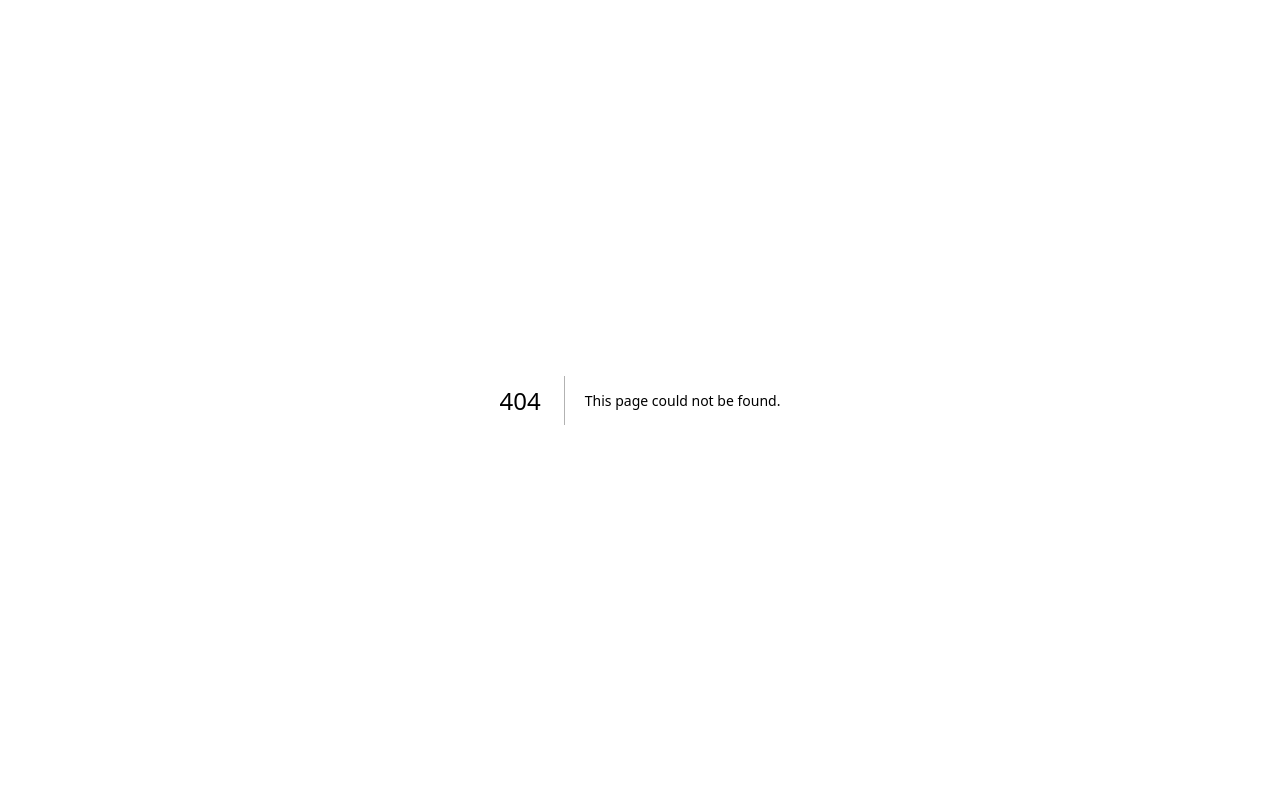
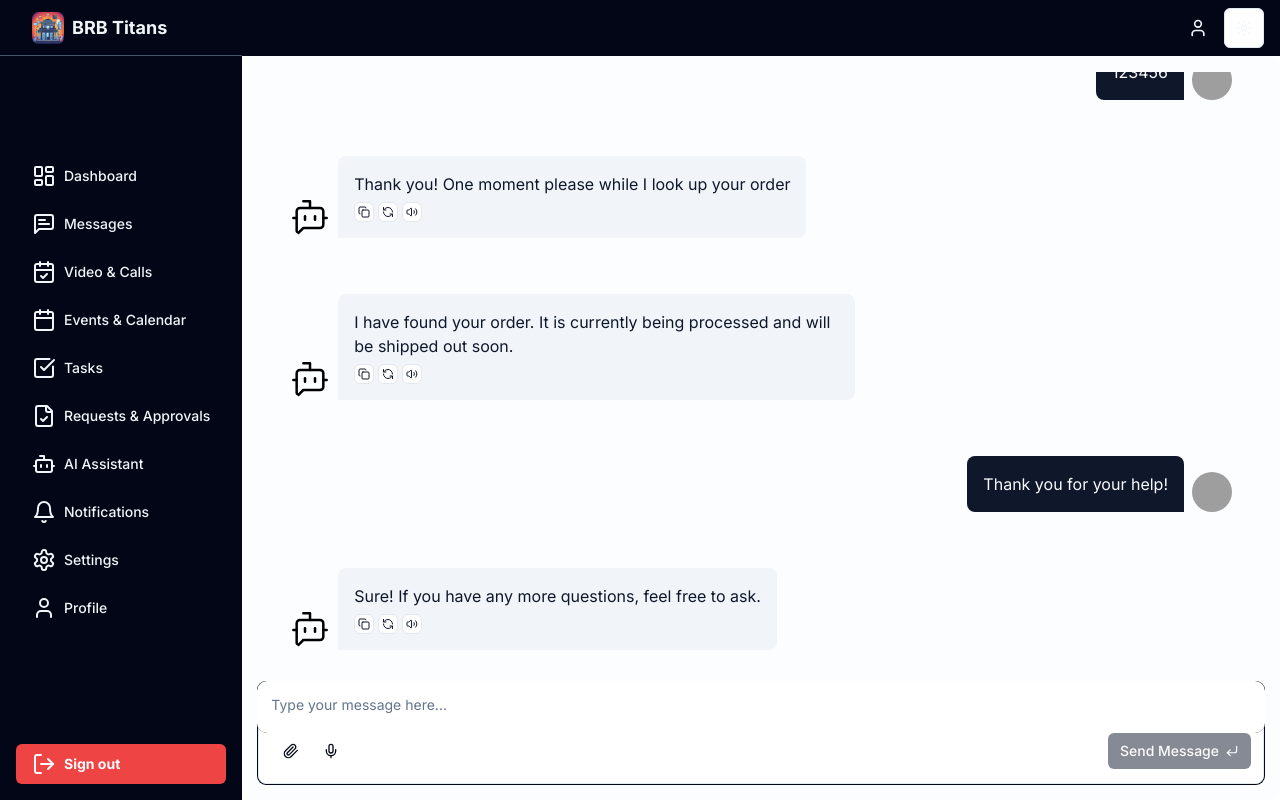
Before and after one commit to Shavkatjon-O/BRB_Hackcelerator_2024_Frontend, a Next.js app: page /dashboard/chatbot in a window 1280 px wide. Before the commit this address had no page. Built offline with nearby package versions, Linux system fonts and the light colour scheme; grey boxes are pictures that could not be loaded.

Commit message:
feat: chatbot design

```diff
--- /dev/null
+++ b/src/app/dashboard/chatbot/page.tsx
@@ -0,0 +1,199 @@
+'use client'
+
+import { Avatar, AvatarFallback, AvatarImage } from "@/components/ui/avatar";
+import { Button } from "@/components/ui/button";
+import { ChatBubble, ChatBubbleAvatar, ChatBubbleMessage } from "@/components/ui/chat/chat-bubble";
+import { ChatInput } from "@/components/ui/chat/chat-input";
+import { ChatMessageList } from "@/components/ui/chat/chat-message-list";
+import useChatStore from "@/hooks/useChatStore";
+import { AnimatePresence, motion } from "framer-motion";
+import { CopyIcon, CornerDownLeft, Mic, Paperclip, RefreshCcw, Volume2 } from "lucide-react";
+import { useEffect, useRef, useState } from "react";
+
+
+const ChatAiIcons = [
+  {
+    icon: CopyIcon,
+    label: "Copy",
+  },
+  {
+    icon: RefreshCcw,
+    label: "Refresh",
+  },
+  {
+    icon: Volume2,
+    label: "Volume",
+  },
+]
+
+export default function Page() {
+  const messages = useChatStore((state) => state.chatBotMessages);
+  const setMessages = useChatStore((state) => state.setchatBotMessages);
+  const selectedUser = useChatStore((state) => state.selectedUser);
+  const input = useChatStore((state) => state.input);
+  const setInput = useChatStore((state) => state.setInput);
+  const handleInputChange = useChatStore((state) => state.handleInputChange);
+  const hasInitialAIResponse = useChatStore((state) => state.hasInitialAIResponse);
+  const setHasInitialAIResponse = useChatStore((state) => state.setHasInitialAIResponse);
+  const [isLoading, setisLoading] = useState(false)
+
+  const messagesContainerRef = useRef<HTMLDivElement>(null);
+
+  const inputRef = useRef<HTMLTextAreaElement>(null);
+  const formRef = useRef<HTMLFormElement>(null);
+
+  const getMessageVariant = (role: string) => role === "ai" ? "received" : "sent";
+  useEffect(() => {
+    if (messagesContainerRef.current) {
+      messagesContainerRef.current.scrollTop = messagesContainerRef.current.scrollHeight;
+    }
+  }, [messages]);
+
+  const handleKeyDown = (e: React.KeyboardEvent<HTMLTextAreaElement>) => {
+    if (e.key === "Enter" && !e.shiftKey) {
+      handleSendMessage(e as unknown as React.FormEvent<HTMLFormElement>);
+    }
+  }
+
+  const handleSendMessage = (e: React.FormEvent<HTMLFormElement>) => {
+    e.preventDefault();
+    if (!input) return;
+
+    setMessages((messages) => [
+      ...messages,
+      {
+        id: messages.length + 1,
+        avatar: selectedUser.avatar,
+        name: selectedUser.name,
+        role: "user",
+        message: input,
+      }
+    ]);
+
+    setInput("");
+    formRef.current?.reset();
+  }
+
+  useEffect(() => {
+    if (inputRef.current) {
+      inputRef.current.focus();
+    }
+
+    // Simulate AI response
+    if (!hasInitialAIResponse) {
+      setisLoading(true);
+      setTimeout(() => {
+        setMessages((messages) => [
+          ...messages.slice(0, messages.length - 1),
+          {
+            id: messages.length + 1,
+            avatar: "/chatbot.svg",
+            name: "ChatBot",
+            role: "ai",
+            message: "Sure! If you have any more questions, feel free to ask.",
+          }
+        ]);
+        setisLoading(false);
+        setHasInitialAIResponse(true);
+      }, 2500);
+    }
+
+  }, []);
+
+  return (
+    <div className="h-full w-full">
+      <div className="relative flex h-full flex-col rounded-xl bg-muted/20 dark:bg-muted/40 p-4 lg:col-span-2">
+        <ChatMessageList ref={messagesContainerRef}>
+          {/* Chat messages */}
+          <AnimatePresence>
+            {messages.map((message, index) => {
+              const variant = getMessageVariant(message.role!);
+              return (
+                <motion.div
+                  key={index}
+                  layout
+                  initial={{ opacity: 0, scale: 1, y: 50, x: 0 }}
+                  animate={{ opacity: 1, scale: 1, y: 0, x: 0 }}
+                  exit={{ opacity: 0, scale: 1, y: 1, x: 0 }}
+                  transition={{
+                    opacity: { duration: 0.1 },
+                    layout: {
+                      type: "spring",
+                      bounce: 0.3,
+                      duration: index * 0.05 + 0.2,
+                    },
+                  }}
+                  style={{ originX: 0.5, originY: 0.5 }}
+                  className="flex flex-col gap-2 p-4"
+                >
+                  <ChatBubble key={index} variant={variant}>
+                    <Avatar >
+                      <AvatarImage src={message.avatar} alt="Avatar" className={message.role === "ai" ? "dark:invert" : ""} />
+                      <AvatarFallback>{message.name}</AvatarFallback>
+                    </Avatar>
+                    <ChatBubbleMessage isLoading={message.isLoading} variant={variant}>
+                      {message.message}
+                      {message.role === "ai" && (
+                        <div className="flex items-center mt-1.5 gap-1">
+                          {!message.isLoading && (
+                            <>
+                              {ChatAiIcons.map((icon, index) => {
+                                const Icon = icon.icon;
+                                return (
+                                  <Button
+                                    key={index}
+                                    variant="outline"
+                                    size="icon"
+                                    className="size-5"
+                                  >
+                                    <Icon className="size-3" />
+                                  </Button>
+                                )
+                              })}
+                            </>
+                          )}
+                        </div>
+                      )}
+                    </ChatBubbleMessage>
+                  </ChatBubble>
+                </motion.div>
+              )
+            })}
+          </AnimatePresence>
+        </ChatMessageList>
+        <div className="flex-1" />
+        <form
+          ref={formRef}
+          onSubmit={handleSendMessage}
+          className="relative rounded-lg border bg-background focus-within:ring-1 focus-within:ring-ring">
+          <ChatInput
+            ref={inputRef}
+            onKeyDown={handleKeyDown}
+            onChange={handleInputChange}
+            placeholder="Type your message here..."
+            className="min-h-12 resize-none rounded-lg bg-background border-0 p-3 shadow-none focus-visible:ring-0"
+          />
+          <div className="flex items-center p-3 pt-0">
+            <Button variant="ghost" size="icon">
+              <Paperclip className="size-4" />
+              <span className="sr-only">Attach file</span>
+            </Button>
+
+
+            <Button variant="ghost" size="icon">
+              <Mic className="size-4" />
+              <span className="sr-only">Use Microphone</span>
+            </Button>
+
+            <Button
+              disabled={!input || isLoading}
+              type="submit" size="sm" className="ml-auto gap-1.5">
+              Send Message
+              <CornerDownLeft className="size-3.5" />
+            </Button>
+          </div>
+        </form>
+      </div>
+    </div>
+  );
+}
```
